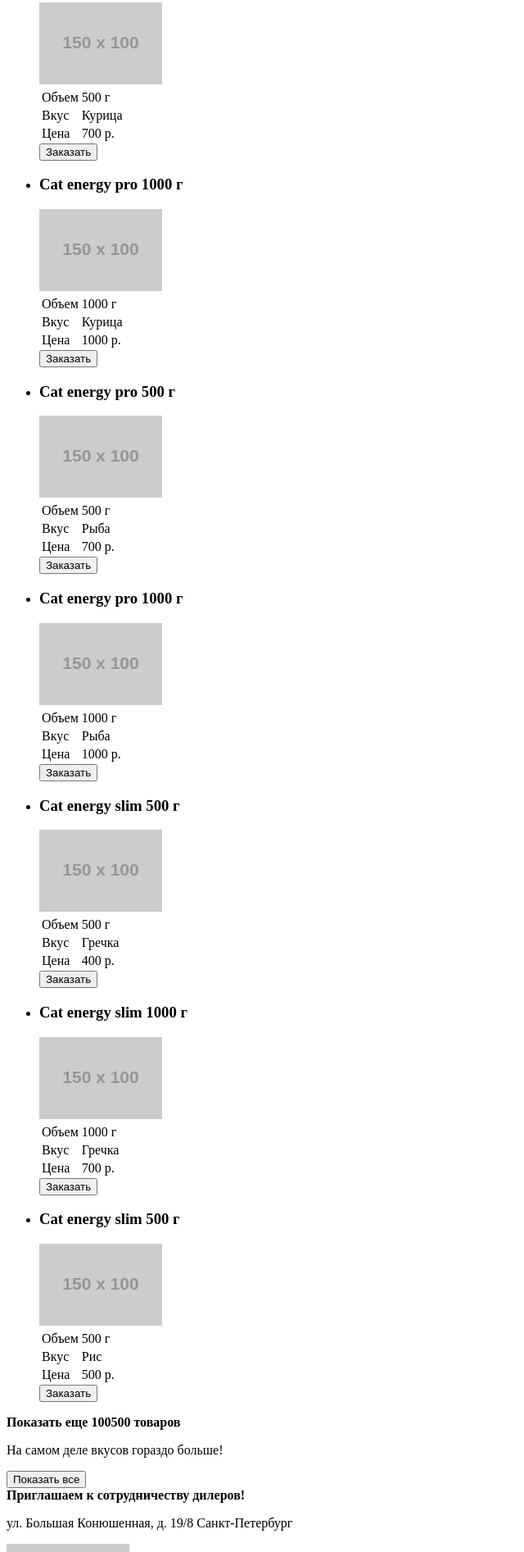
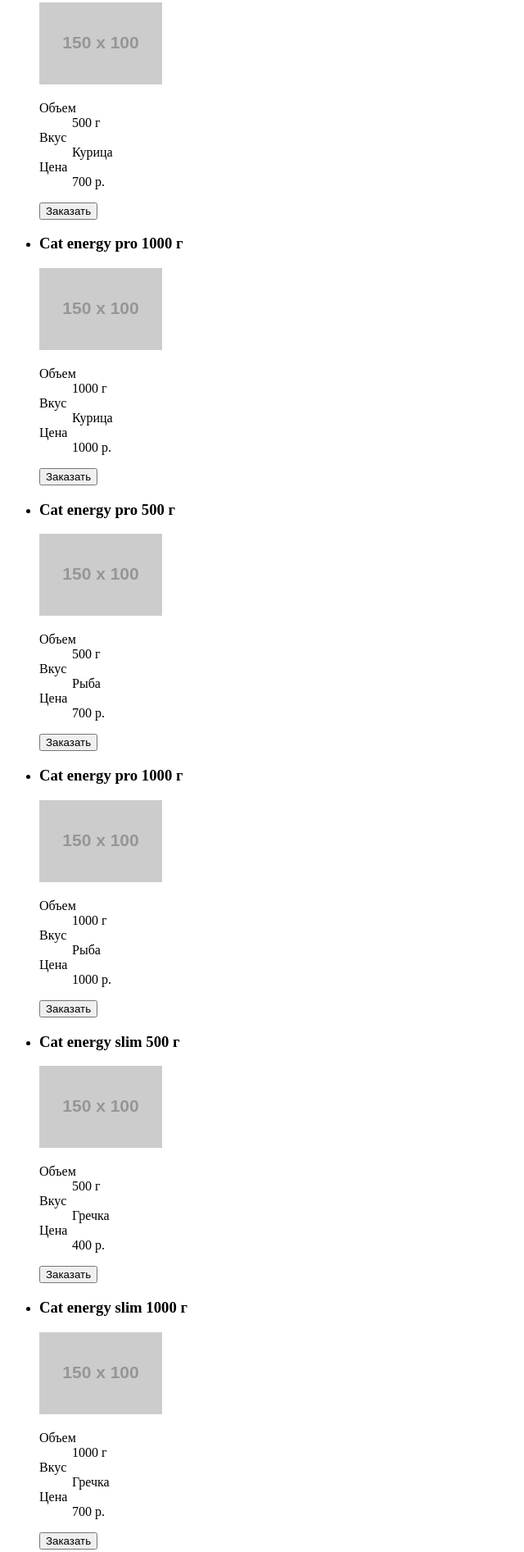
Before and after one commit to Dj0ko/606973-cat-energy, a website: page source/catalog.html in a window 1280 px wide. Shown: the part 368-2261 px from the top of the page at 82% size, without its empty margins (0-640 px from the left). Drawn offline with Linux system fonts and the light colour scheme; placeholder pictures from the web are drawn by us.

Commit message:
Сверстал страницу каталога

```diff
--- a/source/catalog.html
+++ b/source/catalog.html
@@ -31,139 +31,112 @@
     <main class="container-catalog">
       <h1 class="catalog-title">Каталог продукции</h1>
       <section class="main-product">
+        <div class="main-product__wrapper">
           <h2 class="visually-hidden">Основной товар</h2>
           <ul class="main-product__list">
             <li class="main-product__item">
               <h3 class="main-product__title">Cat energy pro 500 г</h3>
               <img class="main-product__image" src="http://placehold.it/150x100" alt="СAT ENERGY PRO 500г">
-            <table class="main-product__table">
-              <tr>
-                <td class="main-product__field">Объем</td>
-                <td class="main-product__value">500 г</td>
-              </tr>
-              <tr>
-                <td class="main-product__field">Вкус</td>
-                <td class="main-product__value">Курица</td>
-              </tr>
-              <tr>
-                <td class="main-product__field">Цена</td>
-                <td class="main-product__value">700 р.</td>
-              </tr>
-            </table>
+              <dl class="main-product__table">
+                <dt class="main-product__field">Объем</dt>
+                <dd class="main-product__value">500 г</dd>
+
+                <dt class="main-product__field">Вкус</dt>
+                <dd class="main-product__value">Курица</dd>
+
+                <dt class="main-product__field">Цена</dt>
+                <dd class="main-product__value">700 р.</dd>
+              </dl>
               <button class="main-product__button button" type="button">Заказать</button>
             </li>
             <li class="main-product__item">
               <h3 class="main-product__title">Cat energy pro 1000 г</h3>
               <img class="main-product__image" src="http://placehold.it/150x100" alt="СAT ENERGY PRO 1000г">
-            <table class="main-product__table">
-              <tr>
-                <td class="main-product__field">Объем</td>
-                <td class="main-product__value">1000 г</td>
-              </tr>
-              <tr>
-                <td class="main-product__field">Вкус</td>
-                <td class="main-product__value">Курица</td>
-              </tr>
-              <tr>
-                <td class="main-product__field">Цена</td>
-                <td class="main-product__value">1000 р.</td>
-              </tr>
-            </table>
+              <dl class="main-product__table">
+                <dt class="main-product__field">Объем</dt>
+                <dd class="main-product__value">1000 г</dd>
+
+                <dt class="main-product__field">Вкус</dt>
+                <dd class="main-product__value">Курица</dd>
+
+                <dt class="main-product__field">Цена</dt>
+                <dd class="main-product__value">1000 р.</dd>
+              </dl>
               <button class="main-product__button button" type="button">Заказать</button>
             </li>
             <li class="main-product__item">
               <h3 class="main-product__title">Cat energy pro 500 г</h3>
               <img class="main-product__image" src="http://placehold.it/150x100" alt="СAT ENERGY PRO 500г">
-            <table class="main-product__table">
-              <tr>
-                <td class="main-product__field">Объем</td>
-                <td class="main-product__value">500 г</td>
-              </tr>
-              <tr>
-                <td class="main-product__field">Вкус</td>
-                <td class="main-product__value">Рыба</td>
-              </tr>
-              <tr>
-                <td class="main-product__field">Цена</td>
-                <td class="main-product__value">700 р.</td>
-              </tr>
-            </table>
+              <dl class="main-product__table">
+                <dt class="main-product__field">Объем</dt>
+                <dd class="main-product__value">500 г</dd>
+
+                <dt class="main-product__field">Вкус</dt>
+                <dd class="main-product__value">Рыба</dd>
+
+                <dt class="main-product__field">Цена</dt>
+                <dd class="main-product__value">700 р.</dd>
+              </dl>
               <button class="main-product__button button" type="button">Заказать</button>
             </li>
             <li class="main-product__item">
               <h3 class="main-product__title">Cat energy pro 1000 г</h3>
               <img class="main-product__image" src="http://placehold.it/150x100" alt="СAT ENERGY PRO 1000г">
-            <table class="main-product__table">
-              <tr>
-                <td class="main-product__field">Объем</td>
-                <td class="main-product__value">1000 г</td>
-              </tr>
-              <tr>
-                <td class="main-product__field">Вкус</td>
-                <td class="main-product__value">Рыба</td>
-              </tr>
-              <tr>
-                <td class="main-product__field">Цена</td>
-                <td class="main-product__value">1000 р.</td>
-              </tr>
-            </table>
+              <dl class="main-product__table">
+                <dt class="main-product__field">Объем</dt>
+                <dd class="main-product__value">1000 г</dd>
+
+                <dt class="main-product__field">Вкус</dt>
+                <dd class="main-product__value">Рыба</dd>
+
+                <dt class="main-product__field">Цена</dt>
+                <dd class="main-product__value">1000 р.</dd>
+              </dl>
               <button class="main-product__button button" type="button">Заказать</button>
             </li>
             <li class="main-product__item">
               <h3 class="main-product__title">Cat energy slim 500 г</h3>
               <img class="main-product__image" src="http://placehold.it/150x100" alt="СAT ENERGY SLIM 500г">
-            <table class="main-product__table">
-               <tr>
-                <td class="main-product__field">Объем</td>
-                <td class="main-product__value">500 г</td>
-              </tr>
-              <tr>
-                <td class="main-product__field">Вкус</td>
-                <td class="main-product__value">Гречка</td>
-              </tr>
-              <tr>
-                <td class="main-product__field">Цена</td>
-                <td class="main-product__value">400 р.</td>
-              </tr>
-            </table>
+              <dl class="main-product__table">
+                <dt class="main-product__field">Объем</dt>
+                <dd class="main-product__value">500 г</dd>
+
+                <dt class="main-product__field">Вкус</dt>
+                <dd class="main-product__value">Гречка</dd>
+
+                <dt class="main-product__field">Цена</dt>
+                <dd class="main-product__value">400 р.</dd>
+              </dl>
               <button class="main-product__button button" type="button">Заказать</button>
             </li>
             <li class="main-product__item">
               <h3 class="main-product__title">Cat energy slim 1000 г</h3>
               <img class="main-product__image" src="http://placehold.it/150x100" alt="СAT ENERGY SLIM 1000г">
-            <table class="main-product__table">
-               <tr>
-                <td class="main-product__field">Объем</td>
-                <td class="main-product__value">1000 г</td>
-              </tr>
-              <tr>
-                <td class="main-product__field">Вкус</td>
-                <td class="main-product__value">Гречка</td>
-              </tr>
-              <tr>
-                <td class="main-product__field">Цена</td>
-                <td class="main-product__value">700 р.</td>
-              </tr>
-            </table>
+              <dl class="main-product__table">
+                <dt class="main-product__field">Объем</dt>
+                <dd class="main-product__value">1000 г</dd>
+
+                <dt class="main-product__field">Вкус</dt>
+                <dd class="main-product__value">Гречка</dd>
+
+                <dt class="main-product__field">Цена</dt>
+                <dd class="main-product__value">700 р.</dd>
+              </dl>
               <button class="main-product__button button" type="button">Заказать</button>
             </li>
             <li class="main-product__item">
               <h3 class="main-product__title">Cat energy slim 500 г</h3>
               <img class="main-product__image" src="http://placehold.it/150x100" alt="СAT ENERGY SLIM 500г">
-            <table class="main-product__table">
-               <tr>
-                <td class="main-product__field">Объем</td>
-                <td class="main-product__value">500 г</td>
-              </tr>
-              <tr>
-                <td class="main-product__field">Вкус</td>
-                <td class="main-product__value">Рис</td>
-              </tr>
-              <tr>
-                <td class="main-product__field">Цена</td>
-                <td class="main-product__value">500 р.</td>
-              </tr>
-            </table>
+              <dl class="main-product__table">
+                <dt class="main-product__field">Объем</dt>
+                <dd class="main-product__value">500 г</dd>
+
+                <dt class="main-product__field">Вкус</dt>
+                <dd class="main-product__value">Рис</dd>
+
+                <dt class="main-product__field">Цена</dt>
+                <dd class="main-product__value">500 р.</dd>
+              </dl>
               <button class="main-product__button button" type="button">Заказать</button>
             </li>
           </ul>
@@ -171,6 +144,49 @@
             <b class="main_product__show">Показать еще 100500 товаров</b>
             <p>На самом деле вкусов гораздо больше!</p>
             <button class="main-product__button--gray button" type="button">Показать все</button>
+          </div>
+        </div>
+      </section>
+
+      <section class="extra-product">
+        <h2 class="extra-product__title">Дополнительные товары</h2>
+        <ul class="extra-product__list">
+          <li class="extra-product__item">
+            <h3 class="extra-product__name">Сахарозаменитель</h3>
+            <dl class="extra-product__table">
+              <dt class="extra-product__field">1 упаковка (100 г)</dt>
+              <dd class="extra-product__value">100 Р.</dd>
+            </dl>
+            <button class="extra-product__button button" type="button">Заказать</button>
+          </li>
+          <li class="extra-product__item">
+            <h3 class="extra-product__name">Питьевая вода</h3>
+            <dl class="extra-product__table">
+              <dt class="extra-product__field">5 литров</dt>
+              <dd class="extra-product__value">50 Р.</dd>
+            </dl>
+            <button class="extra-product__button button" type="button">Заказать</button>
+          </li>
+          <li class="extra-product__item">
+            <h3 class="extra-product__name">Молоко</h3>
+            <dl class="extra-product__table">
+              <dt class="extra-product__field">1 литр</dt>
+              <dd class="extra-product__value">100 Р.</dd>
+            </dl>
+            <button class="extra-product__button button" type="button">Заказать</button>
+          </li>
+          <li class="extra-product__item">
+            <h3 class="extra-product__name">Сахарозаменитель</h3>
+            <dl class="extra-product__table">
+              <dt class="extra-product__field">1 упаковка (30 г)</dt>
+              <dd class="extra-product__value">300 Р.</dd>
+            </dl>
+            <button class="extra-product__button button" type="button">Заказать</button>
+           </li>
+        </ul>
+        <div class="extra-product__bonus">
+          <img class="extra-product__image" src="http://placehold.it/150x100" alt="Чехол для кота">
+          <p class="extra-product__text">Закажите все и получите чехол для кота в подарок</p>
         </div>
       </section>
     </main>
```
Lines whose indentation alone changed are shown as unchanged.
